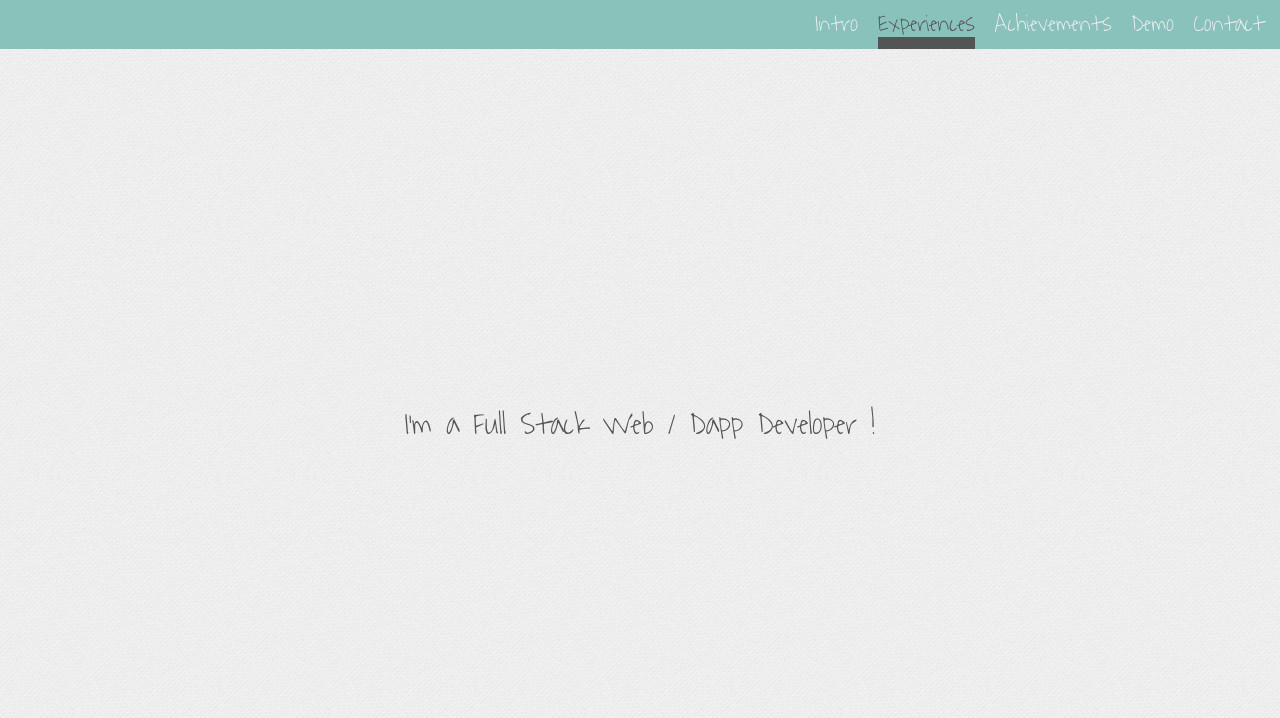
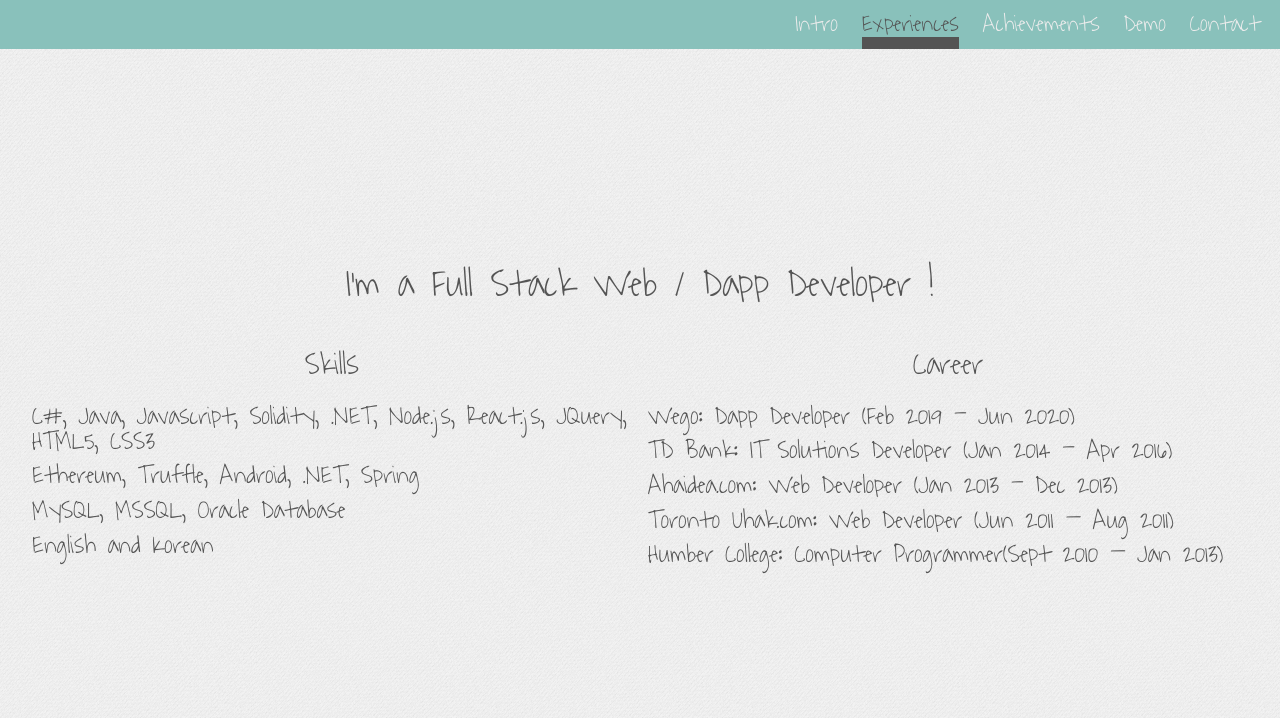
Before and after one commit to Damien-C/Portfolio-React, a React (Create React App) app: page /Experiences in a window 1280 px wide. Shown: the top 718 px of the page. Built offline with nearby package versions, Linux system fonts and the light colour scheme; the HTML template or start-up script is replaced by a standard one.

Commit message:
Experiences page complete

```diff
--- a/src/App.css
+++ b/src/App.css
@@ -29,6 +29,7 @@ body {
     background-color: #fff;
     color:#3c3c3c;
     background-image:url("./images/background.png");
+    width: 100%;
 }
 a{
     color: inherit;
@@ -48,9 +49,6 @@ q:before, q:after {
 table {
 	border-collapse: collapse;
 	border-spacing: 0;
-}
-ul{
-    overflow: auto;
 }
 select{
     border: none;
@@ -154,7 +152,7 @@ img{
 }
 .navigationWrap li{
   display: inline-block;
-  margin: 1.5vh 1vh 0 1.5vh;
+  margin: 1.5vh 1.5vh 0 1.5vh;
 }
 .navigationWrap a{
   display: block;
@@ -168,15 +166,16 @@ img{
   color: #545454;
   border-bottom: 1.5vh solid #545454;
 }
-.frameWrap{
+.frameWrapMain{
   /* background-color: #fff; */
-  min-height: 94vh;
+  min-height: 88vh;
   display: flex;
   flex-direction: column;
   align-items: center;
   justify-content: center;
   font-size: calc(10px + 2vmin);
   color: #545454;
+  padding: 3vh;
 }
 .mainText{
   font-size: 7vh;
@@ -185,11 +184,41 @@ img{
   line-height: 1;
 }
 .experiencesText, .achievementsText, .demoText, .contactText{
-  font-size: 2rem;
+  font-size: 2.5rem;
   width: auto;
   line-height: 1;
 }
 
+.experiencesText{
+  display: flex;
+  flex-direction: column;
+  align-items: center;
+  justify-content: center;
+}
+.leftPannel{
+  display: block;
+  float: left;
+  width: 50%;
+}
+.rightPannel{
+  display: block;
+  float: right;
+  width: 50%;
+}
+.pannelTitle{
+  text-align: center;
+  padding: 1vh;
+  font-size: 2rem;
+}
+.textContent{
+  padding: 1vh;
+}
+.textList li{
+  margin: 1.2vh 0;
+}
+.pageTitle{
+  margin-bottom: 5vh;
+}
 @media (prefers-reduced-motion: no-preference){
   .mainText{
     animation: moveFromTop ease 1s;
@@ -205,6 +234,12 @@ img{
   }
   .contactText{
     animation: showUp ease 1s;
+  }
+  .leftPannel{
+    animation: moveFromBottom ease 1s;
+  }
+  .rightPannel{
+    animation: moveFromRight ease 1s;
   }
 }
 @keyframes moveFromTop {
@@ -237,6 +272,16 @@ img{
     opacity: 1;
   }
 }
+@keyframes moveFromBottom {
+  from {
+    transform: translateY(50vh);
+    opacity: 0;
+  }
+  to {
+    transform: translateY(0vh);
+    opacity: 1;
+  }
+}
 @keyframes showUp {
   from {
     opacity: 0;
@@ -252,8 +297,8 @@ img{
 
 /* Media Query for Mobile View */
 @media all and (max-width: 500px){
-  .frameWrap {
-    min-height: 90vh;
+  .frameWrapMain {
+    min-height: 84vh;
   }
   .navigationWrap a{
     font-size: 1rem;
--- a/src/pages/Achievements.js
+++ b/src/pages/Achievements.js
@@ -4,10 +4,11 @@ import '../App.css';
 class Achievements extends React.Component{
     render(){
         return(
-            <div className='frameWrap'>
-                <div className='achievementsText'>
+            <div className='frameWrapMain'>
+                <div className='achievementsText pageTitle'>
                     "Genius is one percent inspiration and ninety-nine perspiration."
                 </div>
+
             </div>
         );
     }
--- a/src/pages/Contact.js
+++ b/src/pages/Contact.js
@@ -4,7 +4,7 @@ import '../App.css';
 class Contact extends React.Component{
     render(){
         return(
-            <div className='frameWrap'>
+            <div className='frameWrapMain'>
                 <div className='contactText'>
                     "A man has as many social selves as there are individuals who recognize him."
                 </div>
--- a/src/pages/Demonstration.js
+++ b/src/pages/Demonstration.js
@@ -4,7 +4,7 @@ import '../App.css';
 class Demonstration extends React.Component{
     render(){
         return(
-            <div className='frameWrap'>
+            <div className='frameWrapMain'>
                 <div className='demoText'>
                     We don't make mistakes, just happy little accidents. Programming should be fun.
                 </div>
--- a/src/pages/Experiences.js
+++ b/src/pages/Experiences.js
@@ -4,9 +4,39 @@ import '../App.css';
 class Experiences extends React.Component{
     render(){
         return(
-            <div className='frameWrap'>
-                <div className='experiencesText'>
-                    I'm a Full Stack Web / Dapp Developer !
+            <div className='frameWrapMain'>
+                <div className='contentWrapper'>
+                    <div className='experiencesText pageTitle'>
+                        I'm a Full Stack Web / Dapp Developer !
+                    </div>
+                    <div className='leftPannel'>
+                        <div class='pannelTitle'>
+                            Skills
+                        </div>
+                        <div class='textContent'>
+                            <ul className='textList'>
+                                <li> <span>C#, Java, Javascript, Solidity, .NET, Node.js, React.js, JQuery, HTML5, CSS3</span></li>
+                                <li> <span>Ethereum, Truffle, Android, .NET, Spring</span> </li>
+                                <li> <span>MySQL, MSSQL, Oracle Database</span></li>
+                                <li> <span>English and Korean</span></li>
+                            </ul>
+                        </div>
+                    </div>
+                    <div className='rightPannel'>
+                        <div class='pannelTitle'>
+                            Career
+                        </div>
+                        <div class='textContent'>
+                            <ul className='textList'>
+                                <li>Wego: Dapp Developer <span>(Feb 2019 - Jun 2020)</span></li>
+                                <li>TD Bank: IT Solutions Developer <span>(Jan 2014 - Apr 2016)</span></li>
+                                <li>Ahaidea.com: Web Developer <span>(Jan 2013 - Dec 2013)</span></li>
+                                <li>Toronto Uhak.com: Web Developer <span>(Jun 2011 – Aug 2011)</span> </li>
+                                <li>Humber College: Computer Programmer<span>(Sept 2010 – Jan 2013)</span> </li>
+                            </ul>
+                        </div>
+                    </div>
+                    <div className='clear'></div>
                 </div>
             </div>
         );
--- a/src/pages/Main.js
+++ b/src/pages/Main.js
@@ -5,7 +5,7 @@ import Typewriter from 'typewriter-effect';
 class Main extends React.Component{
     render(){
         return(
-            <div className='frameWrap'>
+            <div className='frameWrapMain'>
                 <div className='mainText'>
                     A PROGRAMMER CAN CHANGE THE WORLD !
                 </div>
```
